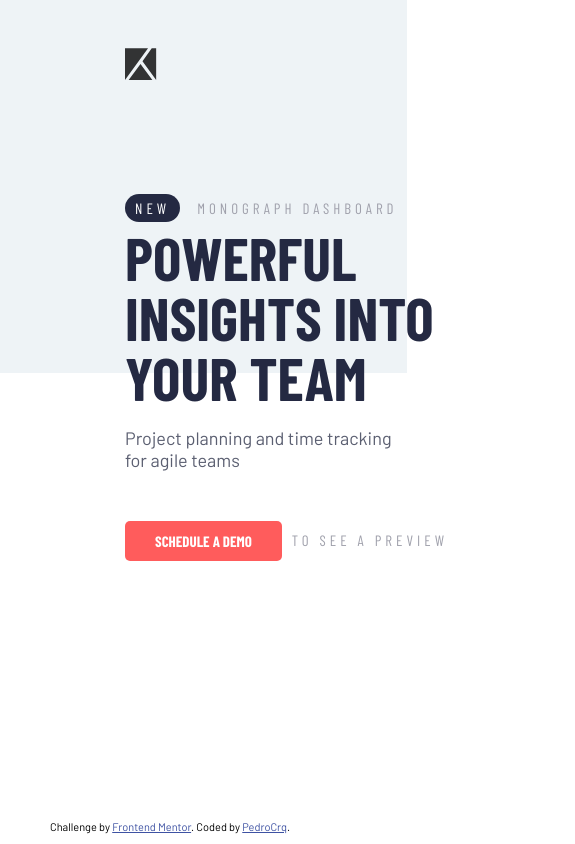
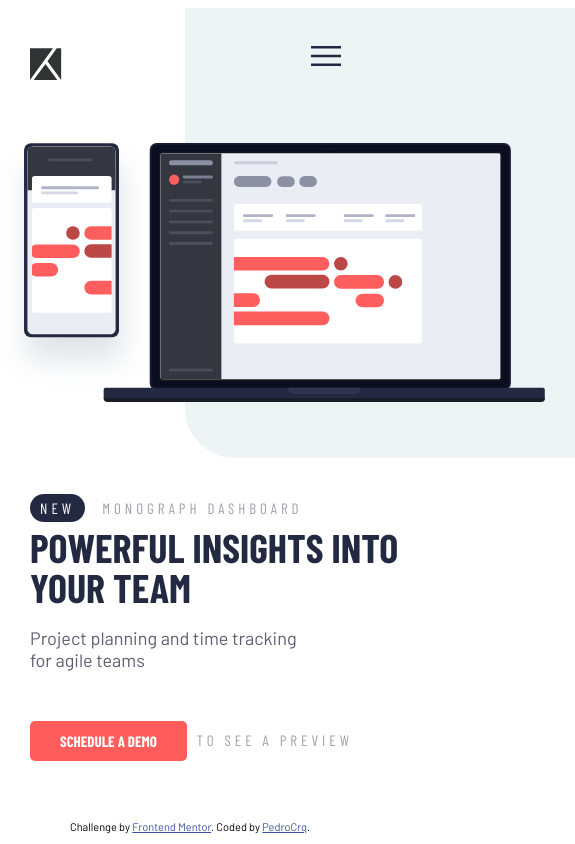
Before and after one commit to PedroCrqs/project-tracking-intro-component-master, a plain HTML site: page index.html in a window 390 px wide. Shown: the whole page, 575 px wide, since content can reach past the window. Drawn offline with nearby package versions, Linux system fonts and the light colour scheme; a web font is replaced by a local one.

Commit message:
added responsive version

```diff
--- a/index.html
+++ b/index.html
@@ -28,7 +28,7 @@
         <button
           type="button"
           onclick="openMenu()"
-          class="responsive-button hidden-button"
+          class="responsive-button hidden-button button-menu"
           id="openButton"
         >
           <img src="src/images/icon-hamburger.svg" alt="Open menu" />
@@ -37,7 +37,7 @@
         <button
           type="button"
           onclick="closeMenu()"
-          class="hidden-button"
+          class="hidden-button button-menu"
           id="closeButton"
         >
           <img src="src/images/icon-close.svg" alt="Close menu" />
@@ -47,7 +47,7 @@
           <a class="button" href="#">PRODUCT</a>
           <a class="button" href="#">FEATURES</a>
           <a class="button" href="#">PRICING</a>
-          <span class="login">&#8226;</span>
+          <span class="login">•</span>
           <a class="login button" href="#">LOGIN</a>
         </nav>
       </header>
--- a/src/css/responsive.css
+++ b/src/css/responsive.css
@@ -1,17 +1,96 @@
-@media (max-width: 975px) {
+@media (max-width: 768px) {
+  body {
+    margin-left: 0;
+    overflow-x: hidden;
+  }
+
+  h1 {
+    font-size: 40px;
+  }
+
+  nav {
+    background-color: white;
+    z-index: 3;
+    text-align: center;
+    width: 260px;
+    height: 200px;
+    margin-left: 0 !important;
+    position: relative !important;
+    left: 0 !important;
+    transform: translateX(-145px);
+    padding: 20px;
+  }
+
+  nav a {
+    font-size: 18px !important;
+  }
+
+  .container {
+    left: 30px;
+  }
+
+  .logo {
+    position: relative;
+    top: -300px;
+    width: auto;
+  }
+
+  .header {
+    position: absolute;
+    top: 0;
+    right: 0;
+    width: 100vw;
+    height: 450px;
+    z-index: 1;
+    left: 155px;
+  }
+
   .header-menu {
     flex-direction: column;
-    top: none;
-    left: none;
+    right: 50px;
+    gap: 20px;
+  }
+
+  .button-menu {
+    background: none;
+    border: none;
+    width: auto;
+    position: relative;
+    top: 37px;
+    left: 120px;
+  }
+
+  .button-menu img {
+    width: 30px;
+    height: auto;
   }
 
   .hidden-menu {
-    display: none !important;
-  }
-  .responsive-button {
-    display: flex;
-  }
-  .background {
     display: none;
   }
+
+  .responsive-button {
+    display: block;
+  }
+
+  .background {
+    position: absolute;
+    width: 140%;
+    max-width: none;
+    right: 30px;
+    left: auto;
+    top: 130px;
+    z-index: 2;
+  }
+
+  .main {
+    z-index: 2;
+    position: relative;
+    top: 300px;
+    margin-left: 0;
+  }
+
+  .attribution {
+    left: 70px;
+  }
 }
--- a/src/css/styles.css
+++ b/src/css/styles.css
@@ -35,6 +35,7 @@ nav a {
   width: auto;
   text-decoration: none;
   color: hsl(230, 29%, 20%);
+  z-index: 1000;
 }
 
 nav a:hover {
@@ -48,9 +49,66 @@ nav a:hover {
   font-size: 15px;
 }
 
+.hidden-button {
+  display: none;
+}
+
+.header {
+  background-color: hsl(207, 33%, 95%);
+  border-radius: 0 0 0 50px;
+  position: absolute;
+  top: -10px;
+  right: 50px;
+  width: 650px;
+  height: 375px;
+  align-items: center;
+  justify-content: center;
+  margin: 0;
+}
+
+.container {
+  display: flex;
+  flex-direction: row;
+  align-items: center;
+  gap: 75px;
+  position: relative;
+  left: 75px;
+}
+
+.background {
+  position: absolute;
+  top: 200px;
+  left: 10px;
+  width: 130%;
+  overflow: hidden;
+}
+
+.header-menu {
+  position: relative;
+  top: 60px;
+  left: 150px;
+  display: flex;
+  gap: 40px;
+  flex-direction: row;
+}
+
+.login {
+  color: hsl(231, 7%, 65%);
+}
+
 .logo {
   margin-top: 40px;
   margin-bottom: 100px;
+}
+
+.main {
+  align-content: left;
+  justify-content: left;
+  margin: 0;
+  order: 1;
+  max-width: 500px;
+  position: absolute;
+  top: 0px;
 }
 
 .new-word {
@@ -76,85 +134,16 @@ nav a:hover {
   font-size: 15px;
 }
 
-.cta-container {
-  display: flex;
-  flex-direction: row;
-}
-
-.calltoaction {
-  color: hsl(231, 7%, 65%);
-  letter-spacing: 4px;
-  margin-left: 10px;
-  font-family: "Barlow Condensed", sans-serif;
-  font-weight: 400;
-  font-style: normal;
-  position: relative;
-  top: -5px;
-  font-size: 15px;
-}
-
-.container {
-  display: flex;
-  flex-direction: row;
-  align-items: center;
-  gap: 75px;
-  position: relative;
-  left: 75px;
-}
-
-.login {
-  color: hsl(231, 7%, 65%);
-}
-
-.background {
-  position: absolute;
-  top: 200px;
-  left: 10px;
-  width: 130%;
-  overflow: hidden;
-}
-
-.header {
-  background-color: hsl(207, 33%, 95%);
-  border-radius: 0 0 0 50px;
-  position: absolute;
-  top: -10px;
-  right: 50px;
-  width: 650px;
-  height: 375px;
-  align-items: center;
-  justify-content: center;
-  margin: 0;
-}
-
-.header-menu {
-  position: relative;
-  top: 60px;
-  left: 150px;
-  display: flex;
-  gap: 40px;
-  flex-direction: row;
-}
-
-.hidden-button {
-  display: none;
-}
-
-.main {
-  align-content: left;
-  justify-content: left;
-  margin: 0;
-  order: 1;
-  max-width: 500px;
-  position: absolute;
-  top: 0px;
-}
-
 .explanation {
   color: hsl(230, 11%, 40%);
   margin-top: 0;
   margin-bottom: 50px;
   max-width: 275px;
+}
+
+.cta-container {
+  display: flex;
+  flex-direction: row;
 }
 
 .schedule-button {
@@ -173,6 +162,18 @@ nav a:hover {
   text-decoration: underline;
 }
 
+.calltoaction {
+  color: hsl(231, 7%, 65%);
+  letter-spacing: 4px;
+  margin-left: 10px;
+  font-family: "Barlow Condensed", sans-serif;
+  font-weight: 400;
+  font-style: normal;
+  position: relative;
+  top: -5px;
+  font-size: 15px;
+}
+
 .attribution {
   font-size: 11px;
   text-align: center;
```
